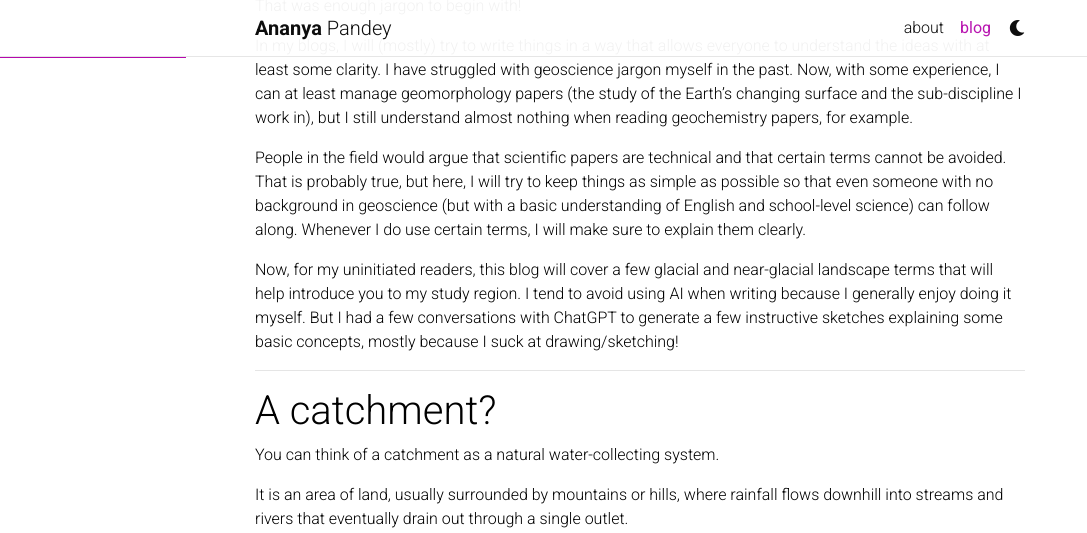
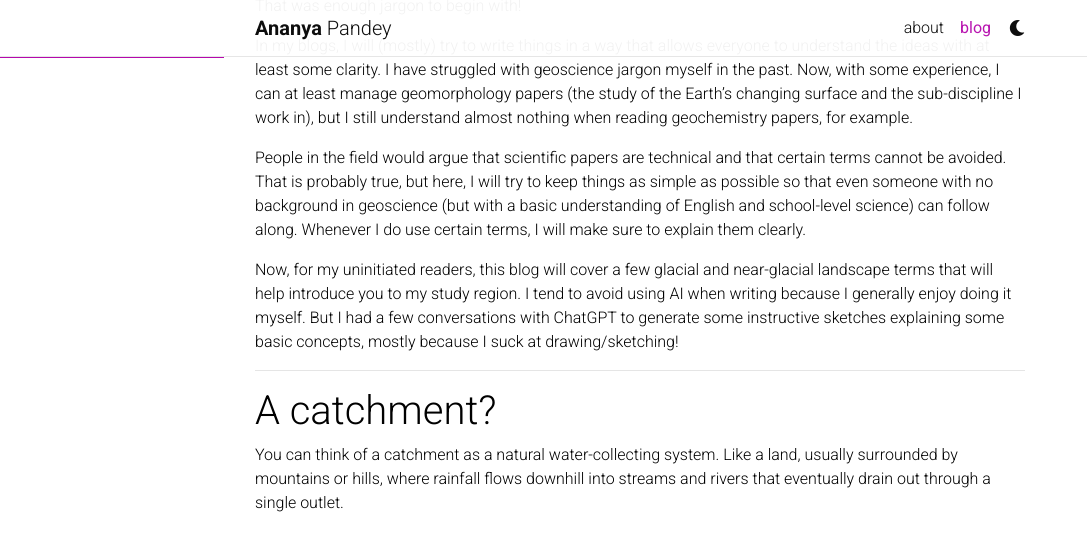
Before and after one commit to AnanyaGeo/ananyageo.github.io, a Jekyll site: the page built from _posts/2026-05-19-blog-1.md, in a window 1280 px wide and 1400 px high, scrolled down 517 px. Shown: the top 533 px of the window, without its empty margins (0-1087 px from the left). Built offline with Jekyll 4.4.1, drawn with Linux system fonts in a browser that asks for light colours; comment, search, counter and statistics services are not loaded; a style sheet for code colours, icons or effects is not loaded.

Commit message:
Update 2026-05-19-blog-1.md

```diff
--- a/_posts/2026-05-19-blog-1.md
+++ b/_posts/2026-05-19-blog-1.md
@@ -14,16 +14,14 @@
 
 People in the field would argue that scientific papers are technical and that certain terms cannot be avoided. That is probably true, but here, I will try to keep things as simple as possible so that even someone with no background in geoscience (but with a basic understanding of English and school-level science) can follow along. Whenever I do use certain terms, I will make sure to explain them clearly.
 
-Now, for my uninitiated readers, this blog will cover a few glacial and near-glacial landscape terms that will help introduce you to my study region. I tend to avoid using AI when writing because I generally enjoy doing it myself. But I had a few conversations with ChatGPT to generate a few instructive sketches explaining some basic concepts, mostly because I suck at drawing/sketching!
+Now, for my uninitiated readers, this blog will cover a few glacial and near-glacial landscape terms that will help introduce you to my study region. I tend to avoid using AI when writing because I generally enjoy doing it myself. But I had a few conversations with ChatGPT to generate some instructive sketches explaining some basic concepts, mostly because I suck at drawing/sketching!
 
 ---
 
 
 # A catchment?
 
-You can think of a catchment as a natural water-collecting system.
-
-It is an area of land, usually surrounded by mountains or hills, where rainfall flows downhill into streams and rivers that eventually drain out through a single outlet.
+You can think of a catchment as a natural water-collecting system. Like a land, usually surrounded by mountains or hills, where rainfall flows downhill into streams and rivers that eventually drain out through a single outlet.
 
 AI helped me generate a nice sketch of a catchment :)
 
@@ -39,7 +37,7 @@
 
 ---
 
-# A *moraine*?
+# A moraine?
 
 It is a mound of unsorted rocks and debris deposited by glaciers or ice sheets.
 
@@ -76,10 +74,6 @@
 
 The LIA terminal moraine likely extended farther down-valley, but it is no longer preserved due to later human modifications of the landscape.
 
-<img src="/assets/img/overview_2.png"
-     style="width: 100%; height: auto;"
-     alt="Catchment sketch">
-
 
 ---
 
```
